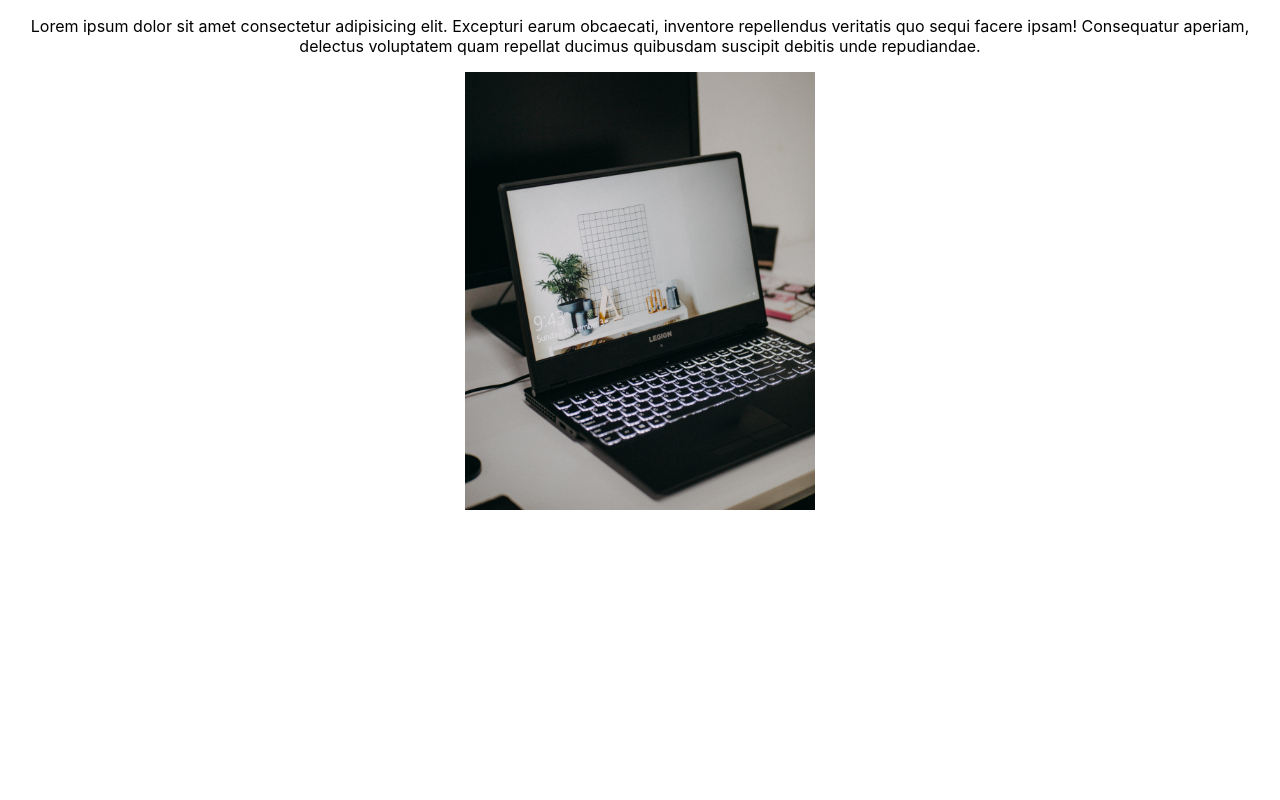
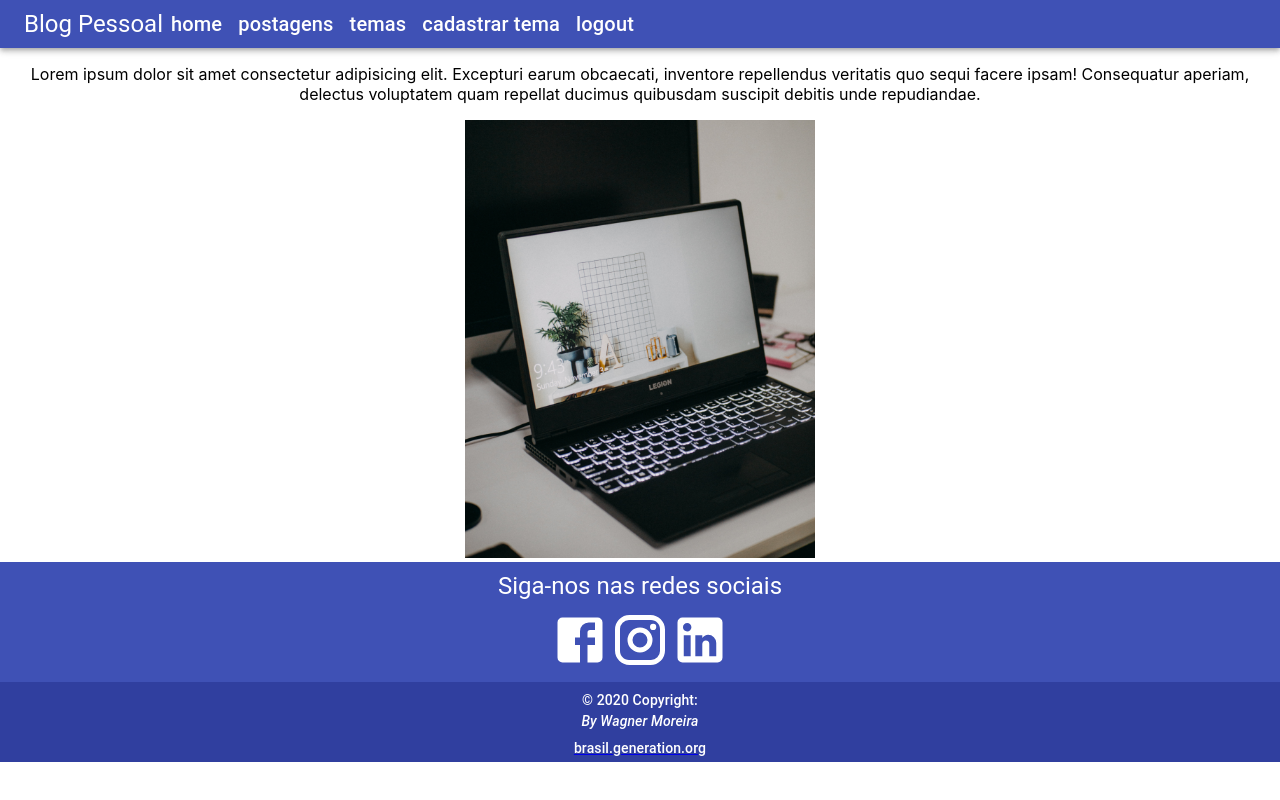
Before and after one commit to wagnermor/blog_pessoal_front, a React (Create React App) app: page / in a window 1280 px wide. Built offline with nearby package versions, Linux system fonts and the light colour scheme.

Commit message:
Add: Footer and Navbar components

```diff
--- a/package.json
+++ b/package.json
@@ -3,8 +3,13 @@
   "version": "0.1.0",
   "private": true,
   "dependencies": {
+    "@emotion/react": "11.5.0",
+    "@emotion/styled": "11.3.0",
     "@material-ui/core": "4.12.3",
     "@material-ui/icons": "^4.11.3",
+    "@material-ui/lab": "4.0.0-alpha.60",
+    "@mui/icons-material": "5.0.5",
+    "@mui/material": "5.0.6",
     "@testing-library/jest-dom": "^5.16.5",
     "@testing-library/react": "^13.4.0",
     "@testing-library/user-event": "^13.5.0",
--- a/src/App.tsx
+++ b/src/App.tsx
@@ -1,11 +1,15 @@
 import './App.css';
 
 import Home from './components/Home/home';
+import Navbar from './components/statics/navbar/Navbar';
+import Footer from './components/statics/footer/Footer';
 
 function App() {
   return (
     <div className="App">
+      <Navbar />
       <Home />
+      <Footer />
     </div>
   );
 }
--- /dev/null
+++ b/src/components/statics/footer/Footer.tsx
@@ -0,0 +1,44 @@
+import React from 'react';
+import InstagramIcon from '@material-ui/icons/Instagram';
+import FacebookIcon from '@material-ui/icons/Facebook';
+import LinkedInIcon from '@material-ui/icons/LinkedIn';
+import {Typography, Grid } from '@material-ui/core';
+import {Box} from '@mui/material';
+
+function Footer() {
+  return (
+    <>
+      <Grid container direction="row" justifyContent="center" alignItems="center">
+        <Grid alignItems="center" item xs={12}>
+          <Box style={{ backgroundColor: "#3F51B5", height: "120px" }}>
+            <Box paddingTop={1} display="flex" alignItems="center" justifyContent="center">
+              <Typography variant="h5" align="center" gutterBottom style={{ color: "white" }}>Siga-nos nas redes sociais </Typography>
+            </Box>
+            <Box display="flex" alignItems="center" justifyContent="center">
+              <a href="https://www.facebook.com/generationbrasil" target="_blank" rel="noreferrer">
+                <FacebookIcon style={{ fontSize: 60, color: "white" }} />
+              </a>
+              <a href="https://www.instagram.com/generationbrasil/" target="_blank" rel="noreferrer">
+                <InstagramIcon style={{ fontSize: 60, color: "white" }} />
+              </a>
+              <a href="https://www.linkedin.com/school/generationbrasil/" target="_blank" rel="noreferrer">
+                <LinkedInIcon style={{ fontSize: 60, color: "white" }} />
+              </a>
+            </Box>
+          </Box>
+          <Box style={{ backgroundColor: "#303F9F", height: "80px" }}>
+            <Box paddingTop={1}>
+              <Typography variant="subtitle2" align="center" gutterBottom style={{ color: "white" }} >© 2020 Copyright: <Box sx={{fontStyle:'italic'}}>By Wagner Moreira</Box></Typography>
+            </Box>
+            <Box>
+              <a target="_blank" href="https://brasil.generation.org" rel="noreferrer">
+                <Typography variant="subtitle2" gutterBottom style={{ color: "white" }} align="center">brasil.generation.org</Typography>
+              </a>
+            </Box>
+          </Box>
+        </Grid>
+      </Grid>
+    </>
+  )
+}
+export default Footer;
--- /dev/null
+++ b/src/components/statics/navbar/Navbar.tsx
@@ -0,0 +1,59 @@
+import { AppBar, Toolbar, Typography } from '@material-ui/core';
+import { Box } from '@mui/material';
+import React from 'react'
+
+function Navbar() {
+  return (
+    <>
+      <AppBar position="static">
+        <Toolbar variant="dense">
+          <Box style={{ cursor:"pointer" }}>
+            <Typography variant="h5" color="inherit">
+              Blog Pessoal
+            </Typography>
+          </Box>
+
+          <Box display="flex" justifyContent="start">
+            <Box mx={1} style={{cursor:"pointer"}}>
+              <Typography variant="h6" color="inherit">
+                home
+              </Typography>
+            </Box>
+          </Box>
+
+          <Box display="flex" justifyContent="start">
+            <Box mx={1} style={{cursor:"pointer"}}>
+              <Typography variant="h6" color="inherit">
+                postagens
+              </Typography>
+            </Box>
+          </Box>
+          <Box display="flex" justifyContent="start">
+            <Box mx={1} style={{cursor:"pointer"}}>
+              <Typography variant="h6" color="inherit">
+                temas
+              </Typography>
+            </Box>
+          </Box>
+          <Box display="flex" justifyContent="start">
+            <Box mx={1} style={{cursor:"pointer"}}>
+              <Typography variant="h6" color="inherit">
+                cadastrar tema
+              </Typography>
+            </Box>
+          </Box>
+          <Box display="flex" justifyContent="start">
+            <Box mx={1} style={{cursor:"pointer"}}>
+              <Typography variant="h6" color="inherit">
+                logout
+              </Typography>
+            </Box>
+          </Box>
+
+        </Toolbar>
+      </AppBar>
+    </>
+  )
+}
+
+export default Navbar
```
Also changed, not shown: src/components/statics/footer/Footer.css (added), src/components/statics/navbar/Navbar.css (added), 1 other file (tests, documents, lock files or other folders).
